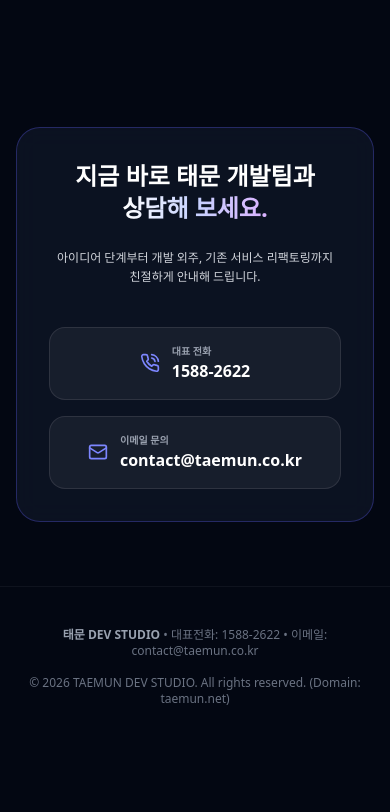
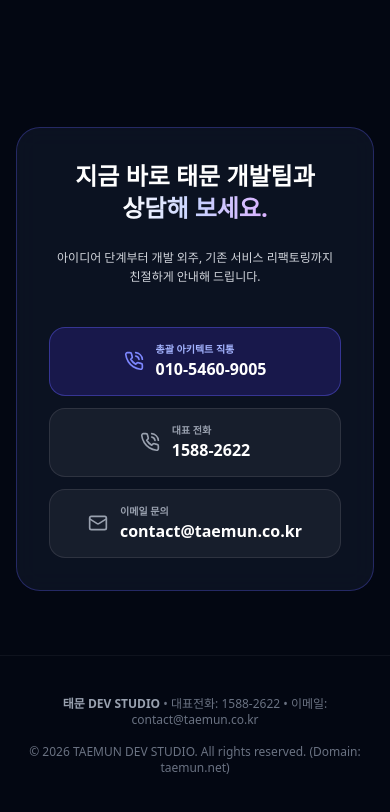
Before and after one commit to taemuntech/taemun-net, a Next.js app: page / in a window 390 px wide. Shown: the part 2536-3348 px from the top of the page. Before the commit the page ends 3283 px from the top, so only its background shows below. Built offline with nearby package versions, Linux system fonts and the light colour scheme.

Commit message:
add_direct_architect_phone_number_card

```diff
--- a/src/app/page.tsx
+++ b/src/app/page.tsx
@@ -242,22 +242,30 @@
               아이디어 단계부터 개발 외주, 기존 서비스 리팩토링까지 친절하게 안내해 드립니다.
             </p>
 
-            <div className="pt-4 lg:pt-6 flex flex-col lg:flex-row items-center justify-center gap-4 lg:gap-6">
-              <div className="w-full lg:w-auto flex items-center justify-center gap-3 px-6 py-4 rounded-2xl bg-white/5 border border-white/10">
+            <div className="pt-4 lg:pt-6 flex flex-col lg:flex-row items-center justify-center gap-3 lg:gap-4">
+              <a href="tel:010-5460-9005" className="w-full lg:w-auto flex items-center justify-center gap-3 px-5 py-3.5 rounded-2xl bg-indigo-600/20 border border-indigo-500/40 hover:border-indigo-400 transition-all">
                 <PhoneCall className="w-5 h-5 text-indigo-400" />
+                <div className="text-left">
+                  <div className="text-[10px] text-indigo-300 uppercase font-bold">총괄 아키텍트 직통</div>
+                  <div className="text-base lg:text-lg font-bold text-white">010-5460-9005</div>
+                </div>
+              </a>
+
+              <a href="tel:1588-2622" className="w-full lg:w-auto flex items-center justify-center gap-3 px-5 py-3.5 rounded-2xl bg-white/5 border border-white/10 hover:border-white/20 transition-all">
+                <PhoneCall className="w-5 h-5 text-gray-400" />
                 <div className="text-left">
                   <div className="text-[10px] text-gray-400 uppercase font-bold">대표 전화</div>
                   <div className="text-base lg:text-lg font-bold text-white">1588-2622</div>
                 </div>
-              </div>
+              </a>
 
-              <div className="w-full lg:w-auto flex items-center justify-center gap-3 px-6 py-4 rounded-2xl bg-white/5 border border-white/10">
-                <Mail className="w-5 h-5 text-indigo-400" />
+              <a href="mailto:contact@taemun.co.kr" className="w-full lg:w-auto flex items-center justify-center gap-3 px-5 py-3.5 rounded-2xl bg-white/5 border border-white/10 hover:border-white/20 transition-all">
+                <Mail className="w-5 h-5 text-gray-400" />
                 <div className="text-left">
                   <div className="text-[10px] text-gray-400 uppercase font-bold">이메일 문의</div>
                   <div className="text-base lg:text-lg font-bold text-white">contact@taemun.co.kr</div>
                 </div>
-              </div>
+              </a>
             </div>
           </div>
         </div>
```
